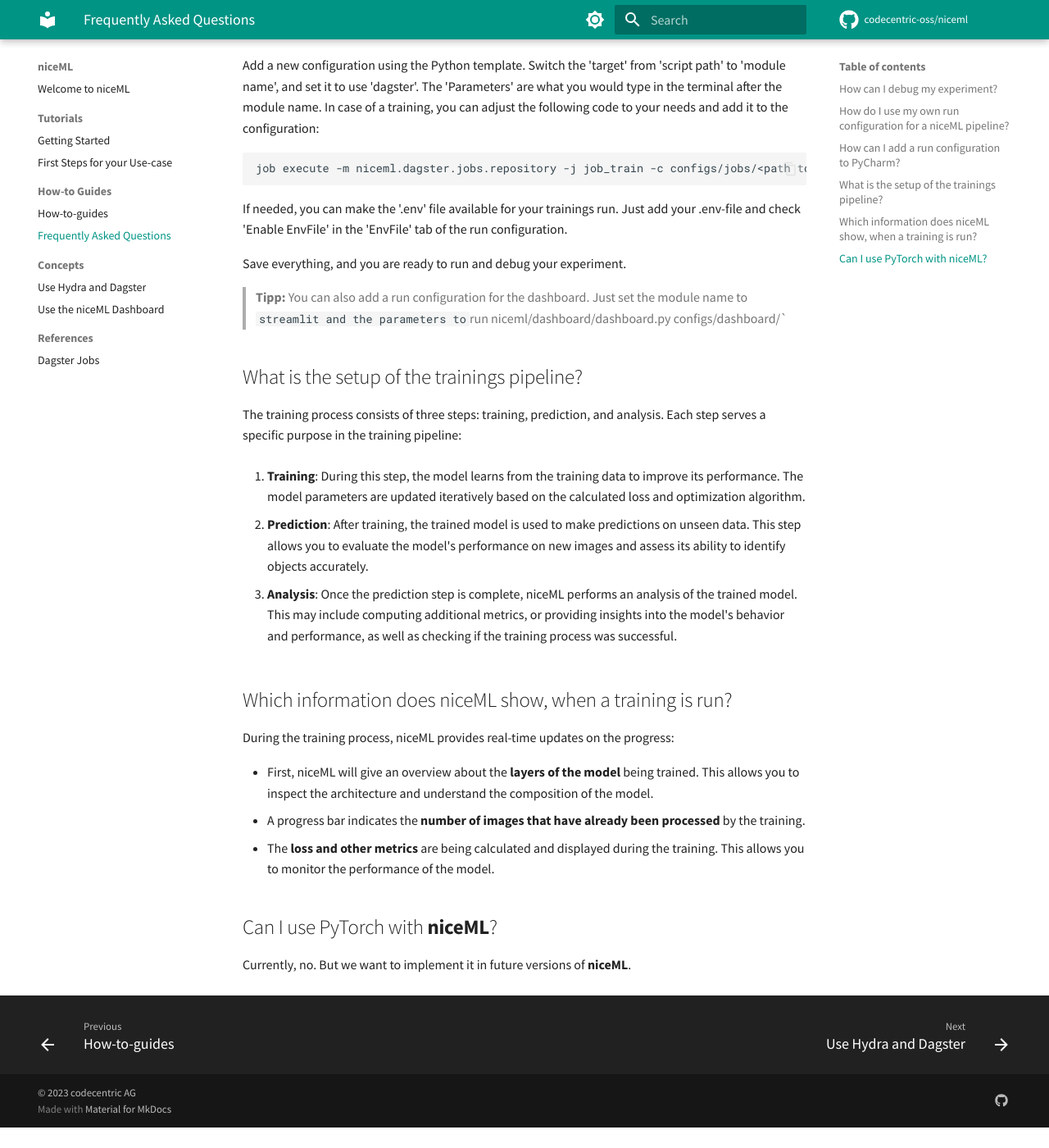
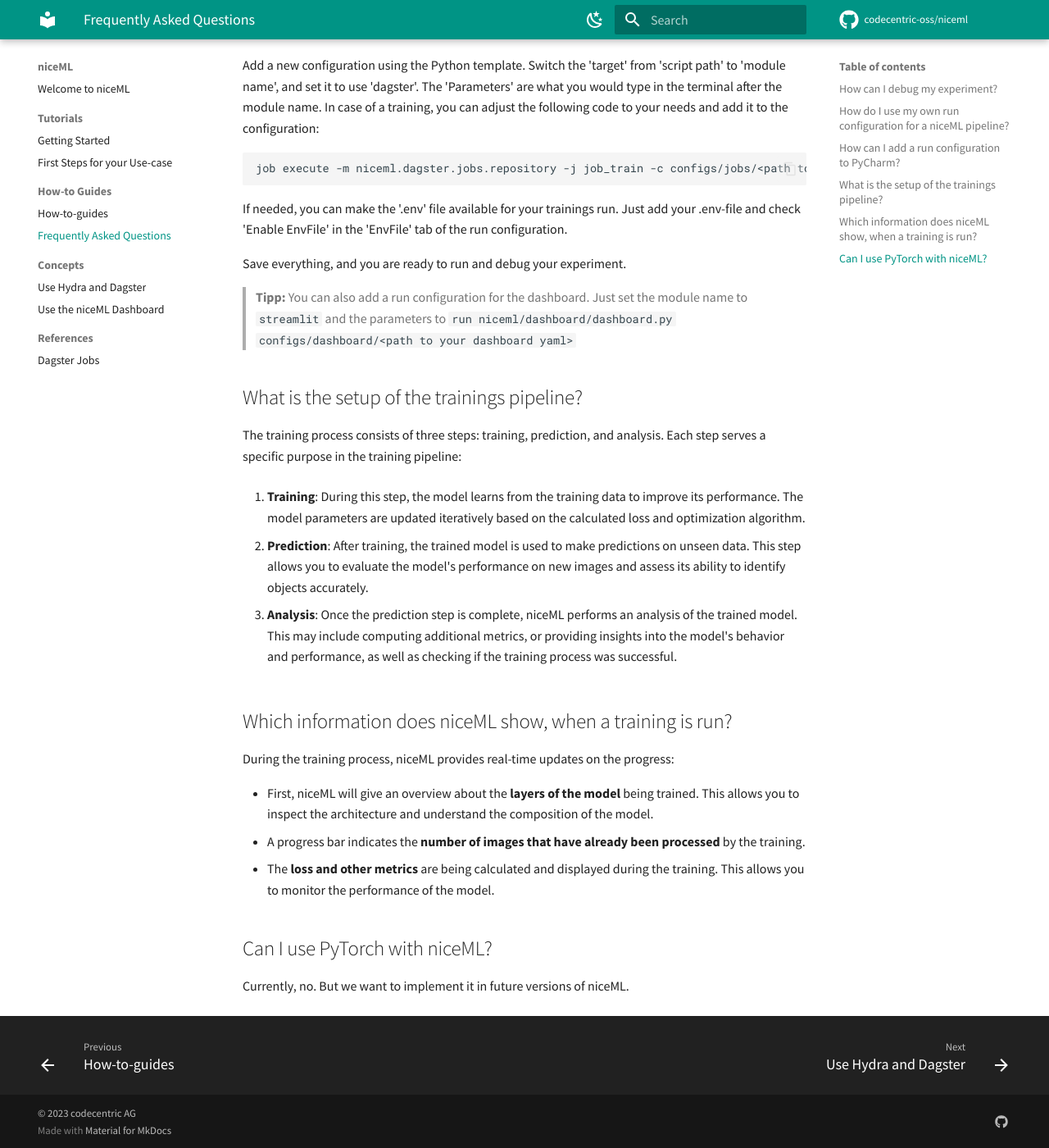
Before and after one commit to codecentric-oss/niceml, an MkDocs documentation site: the page built from docs/faq.md, in a window 1280 px wide and 1400 px high, scrolled down 731 px. Shown: the whole window at 82% size. Built offline with MkDocs 1.6.1 and Material for MkDocs 9.7.7, drawn with Linux system fonts in a browser that asks for light colours; comment, search, counter and statistics services are not loaded; before the commit the page ends 2106 px from its top, so only the background shows below that; some of the changed text lies outside the part shown.

Commit message:
fix formatting bugs in niceml tutorial

````diff
--- a/docs/faq.md
+++ b/docs/faq.md
@@ -20,28 +23,35 @@ dagster job execute -m niceml.dagster.jobs.repository -j job_train -c configs/jo
 
 ## How can I add a run configuration to PyCharm?
 
-If you want to use your own pipeline configuration or are tired to type the make commands into the terminal,
-PyCharm offers you to use run configurations.
+If you want to use your own pipeline configuration or are tired to type
+the make commands into the terminal, PyCharm offers you to use run
+configurations.
 
-In PyCharm, search for the run configuration editor. Usually it can be found in the upper right corner of PyCharm.
-Otherwise, search the
-[official PyCharm documentation](https://www.jetbrains.com/help/pycharm/run-debug-configuration.html) to find it.
+In PyCharm, search for the run configuration editor. Usually it can be
+found in the upper right corner of PyCharm. Otherwise, search the
+[official PyCharm documentation](https://www.jetbrains.com/help/pycharm/run-debug-configuration.html)
+to find it.
 
-Add a new configuration using the Python template. Switch the 'target' from 'script path' to 'module name', and
-set it to use 'dagster'. The 'Parameters' are what you would type in the terminal after the module name.
-In case of a training, you can adjust the following code to your needs and add it to the configuration:
+Add a new configuration using the Python template. Switch the 'target'
+from 'script path' to 'module name', and set it to use 'dagster'. The
+'Parameters' are what you would type in the terminal after the module
+name. In case of a training, you can adjust the following code to your
+needs and add it to the configuration:
 
 ``` ssh
 job execute -m niceml.dagster.jobs.repository -j job_train -c configs/jobs/<path to your job yaml>
 ```
 
-If needed, you can make the '.env' file available for your trainings run. Just add your .env-file and
-check 'Enable EnvFile' in the 'EnvFile' tab of the run configuration.
+If needed, you can make the '.env' file available for your trainings
+run. Just add your .env-file and check 'Enable EnvFile' in the 'EnvFile'
+tab of the run configuration.
 
 Save everything, and you are ready to run and debug your experiment.
 
-> **Tipp:** You can also add a run configuration for the dashboard. Just set the module name to `streamlit
-> and the parameters to `run niceml/dashboard/dashboard.py configs/dashboard/<path to your dashboard yaml>`
+> **Tipp:** You can also add a run configuration for the dashboard.
+> Just set the module name to `streamlit` and the parameters to `run
+> niceml/dashboard/dashboard.py configs/dashboard/<path to your
+> dashboard yaml>`
 
 ## What is the setup of the trainings pipeline?
 
@@ -76,6 +86,7 @@ already been processed** by the training.
 during the training. This allows you to monitor the performance of the
 model.
 
-## Can I use PyTorch with **niceML**?
+## Can I use PyTorch with niceML?
 
-Currently, no. But we want to implement it in future versions of **niceML**.
+Currently, no. But we want to implement it in future versions of
+niceML.
--- a/mkdocs.yaml
+++ b/mkdocs.yaml
@@ -29,18 +29,20 @@ theme:
     - content.action.view
   language: en
   palette:
-    - scheme: default
+    - media: "(prefers-color-scheme: light)"
+      scheme: default
       toggle:
-        icon: material/brightness-7
+        icon: material/weather-night
         name: Switch to dark mode
       primary: teal
-      accent: purple
-    - scheme: slate
+      accent: amber
+    - media: "(prefers-color-scheme: dark)"
+      scheme: slate
       toggle:
-        icon: material/brightness-4
+        icon: material/weather-sunny
         name: Switch to light mode
       primary: teal
-      accent: lime
+      accent: yellow
 extra:
   social:
     - icon: fontawesome/brands/github
````
Also changed, not shown: other parts of docs/faq.md (+10 -7 lines), docs/index.md (+0 -1 lines), docs/tutorials.md (+9 -14 lines).
